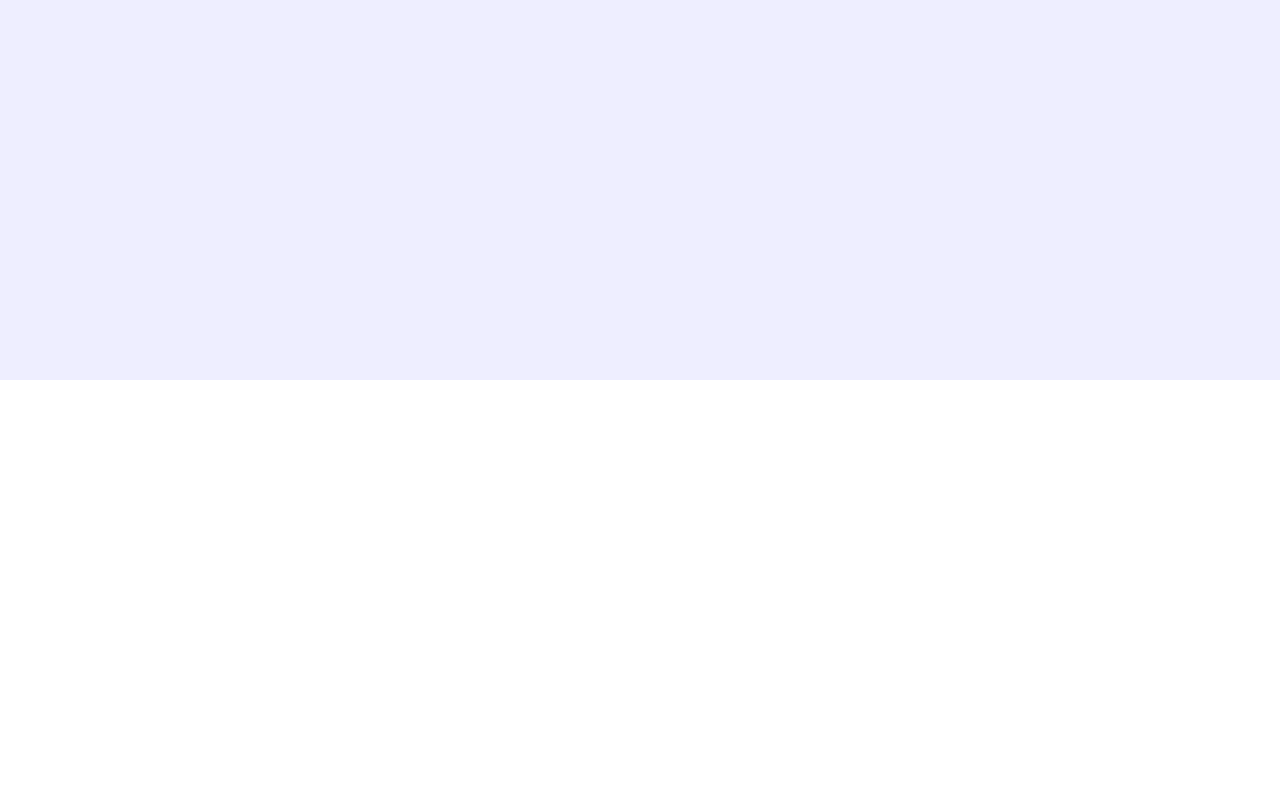
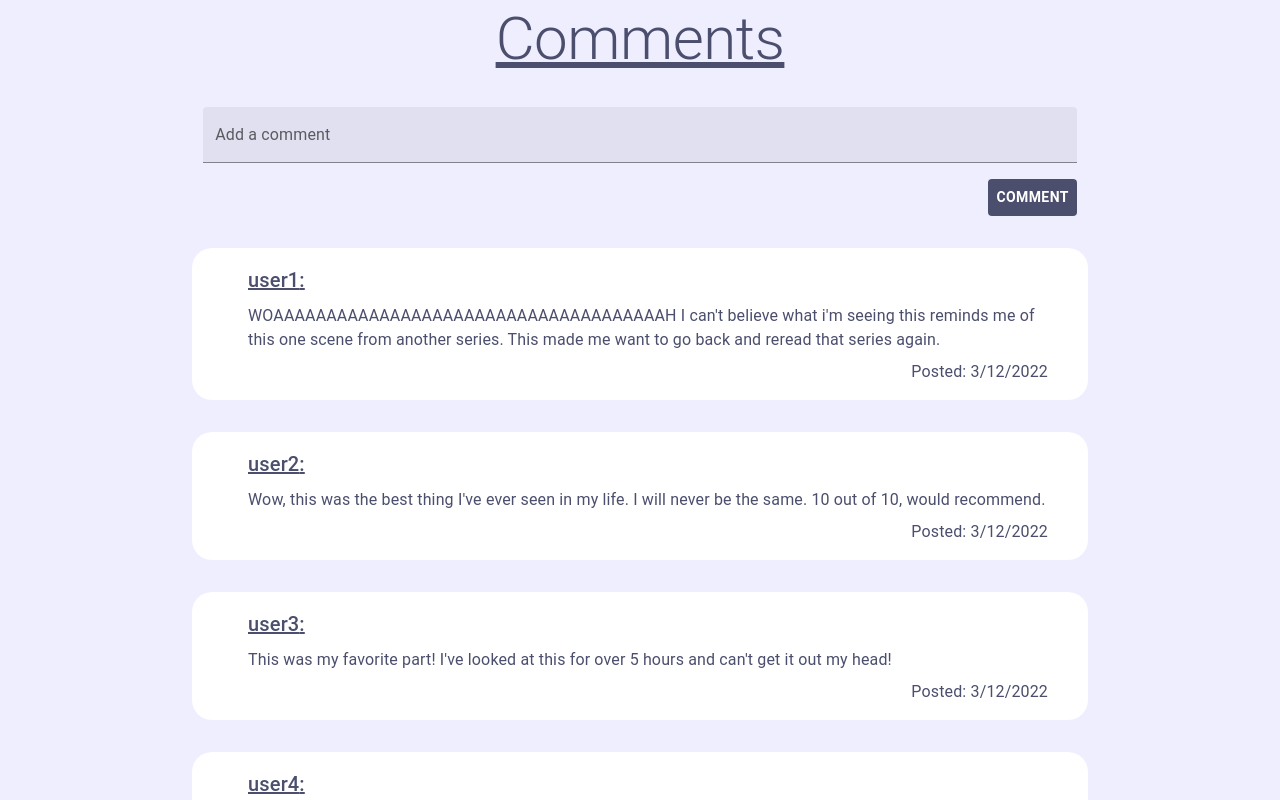
Before and after one commit to GabeLima/416-Project, a React (Create React App) app in the folder client/: page /gameResult/1 in a window 1280 px wide. Shown: the part 420-1220 px from the top of the page. Before the commit the page ends 800 px from the top, so only its background shows below. Built offline with nearby package versions, Linux system fonts and the light colour scheme; no server answers.

Commit message:
gameOverview comments section

```diff
--- /dev/null
+++ b/client/src/components/GameComment.js
@@ -0,0 +1,23 @@
+import { Avatar, Box, Button, Container, Grid, TextField, Typography } from '@mui/material';
+
+import React from 'react'
+
+const GameComment = ({user, message, postDate}) => {
+  return (
+    <Box mb={4}>
+      <Container style={{backgroundColor:"white", width:"70%", borderRadius:"20px"}}>
+        <Typography variant="h6" align='left' style={{color:"#4b4e6d", textDecoration:"underline"}} pt={2} ml={4} mr={2}>
+            {user}:
+        </Typography>
+        <Typography variant="body1" align='left' style={{color:"#4b4e6d"}} pt={1} ml={4} mr={2}>
+          {message}
+        </Typography>
+        <Typography variant="body1" align='right' style={{color:"#4b4e6d"}} pt={1} pb={2} mr={2}>
+          Posted: {postDate.getMonth() + "/" + postDate.getDate() + "/" + postDate.getFullYear()}
+        </Typography>
+      </Container>
+    </Box>
+  )
+}
+
+export default GameComment
--- a/client/src/components/GameResult.js
+++ b/client/src/components/GameResult.js
@@ -1,9 +1,10 @@
-import { Avatar, Box, Button, Container, Grid } from '@mui/material';
+import { Avatar, Box, Button, Container, Grid, TextField, Typography } from '@mui/material';
 import SimpleImageSlider from "react-simple-image-slider";
 
 import { color, fontWeight } from '@mui/system';
 import React, { useEffect, useState } from 'react'
 import StoryCard from './StoryCard';
+import GameComment from './GameComment';
 
 const GameResult = () => {
   const [playerWinner, setPlayerWinner] = useState(-1);
@@ -23,6 +24,34 @@ const GameResult = () => {
     [],
     ["npc1", "npc2"]
   ];
+
+  const comments=[
+    {
+      user:"user1",
+      message:"WOAAAAAAAAAAAAAAAAAAAAAAAAAAAAAAAAAAAAAH I can't believe what i'm seeing this reminds me of this one scene from another series. This made me want to go back and reread that series again.",
+      postDate:new Date()
+    },
+    {
+      user:"user2",
+      message:"Wow, this was the best thing I've ever seen in my life. I will never be the same. 10 out of 10, would recommend.",
+      postDate:new Date()
+    },
+    {
+      user:"user3",
+      message:"This was my favorite part! I've looked at this for over  5 hours and can't get it out my head!",
+      postDate:new Date()
+    },
+    {
+      user:"user4",
+      message:"I hope one day I can see something as beautiful as this again. I can't believe something as amazing as this exists!",
+      postDate:new Date()
+    },
+    {
+      user:"user5",
+      message:"I hope the user above me has a good day",
+      postDate:new Date()
+    },
+  ]
 
   useEffect(() => {
     let max = -1;
@@ -64,6 +93,25 @@ const GameResult = () => {
           ))}
         </>
       </Box>
+
+      <Box mt={8} className="Comments" pb={5}>
+        <Typography variant="h2" align="center" style={{color:"#4b4e6d", textDecoration:"underline"}} mb={4} mt={3}>
+            Comments
+        </Typography>
+
+        <Container id="comment-space" style={{width:"72%"}}>
+          <TextField id="comment" variant="filled" fullWidth multiline label="Add a comment" ></TextField>
+          <Grid container justifyContent="right">
+            <Grid item mt={2} mb={4}>
+              <Button style={{backgroundColor:"#4b4e6d", color:"white", fontWeight:"600"}}>Comment</Button>
+            </Grid>
+          </Grid>
+        </Container>
+
+        {comments.map(({user, message, postDate}) => (
+          <GameComment user={user} message={message} postDate={postDate}/>
+        ))}
+      </Box>
     </div>
   )
 }
```
